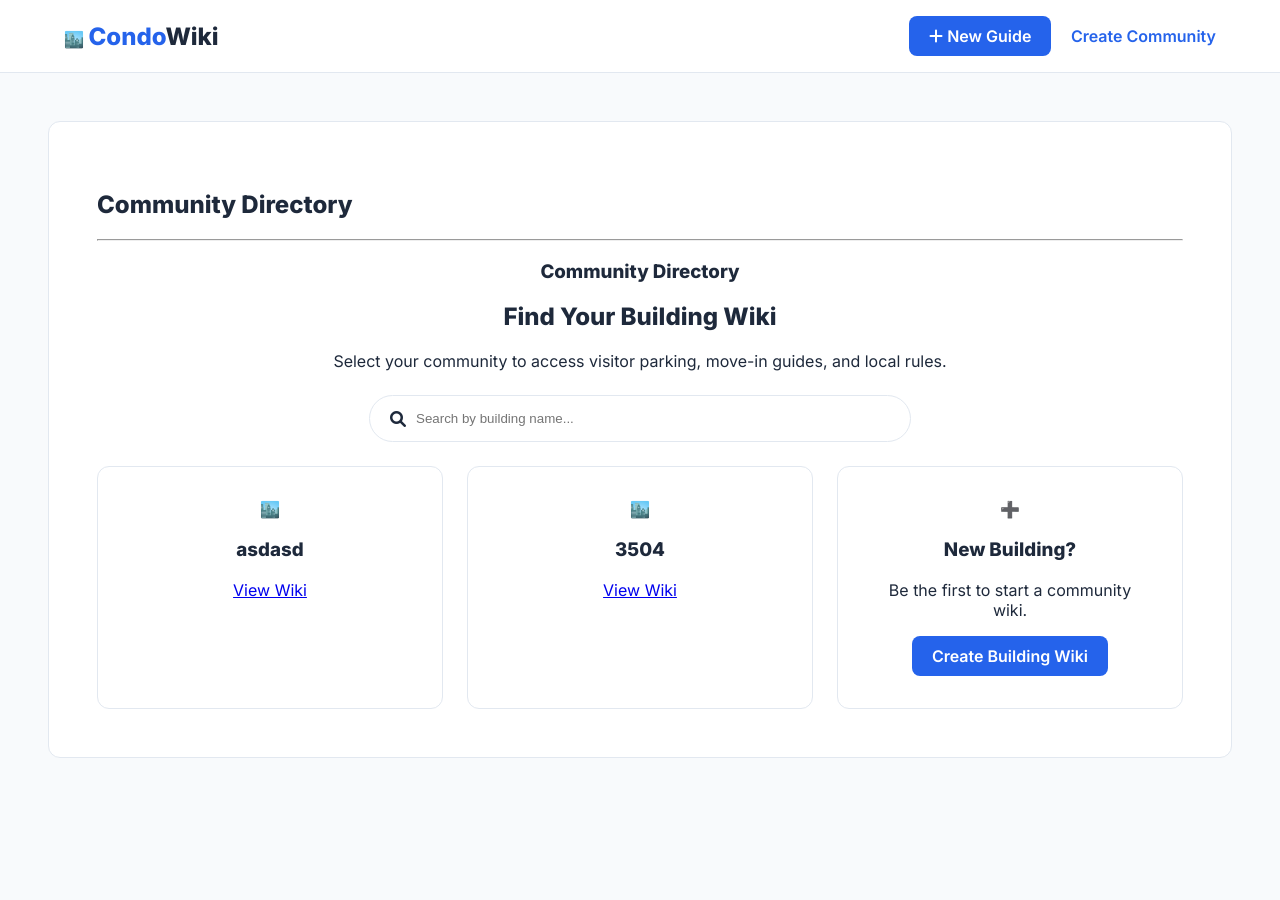
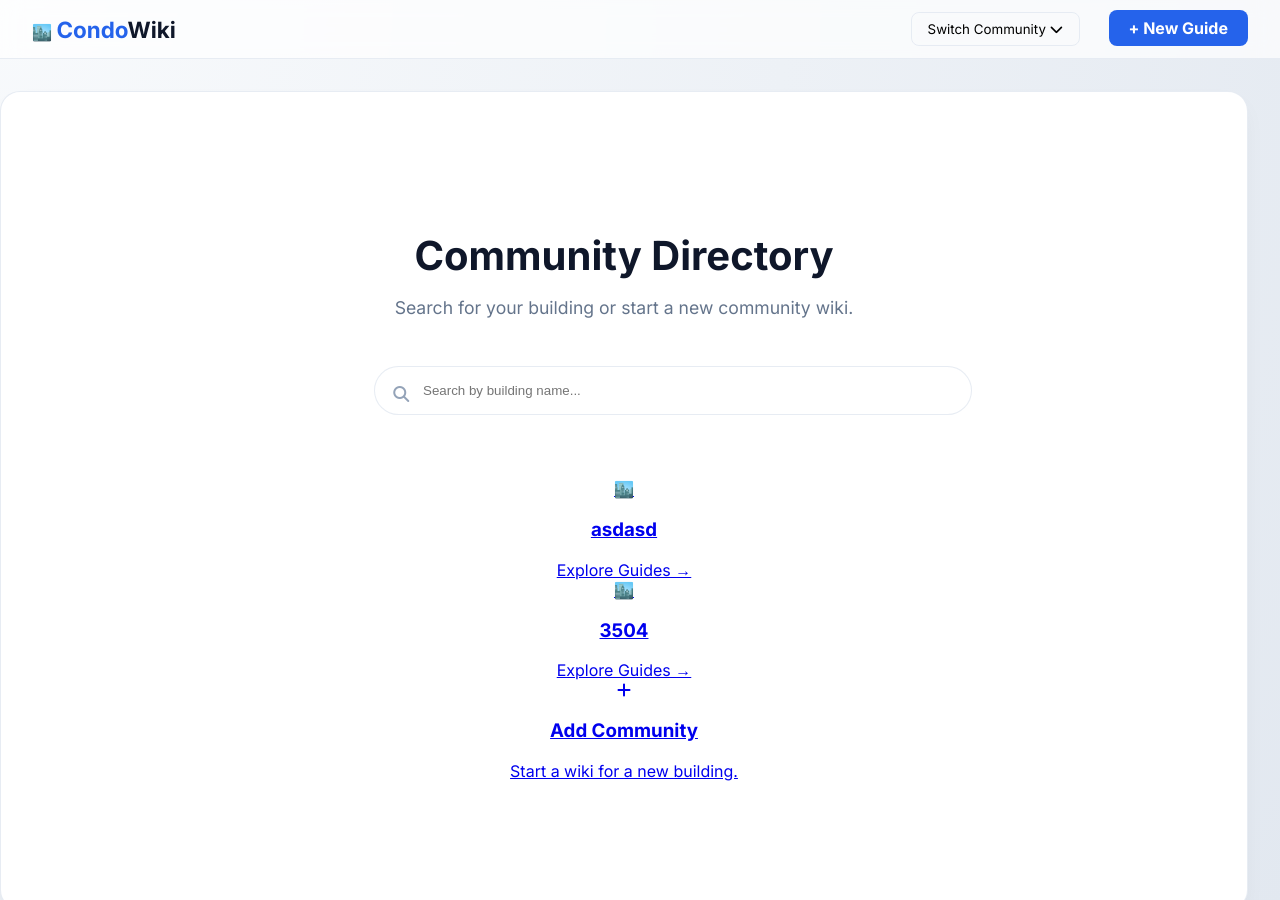
Before and after one commit to dekumar2-lab/lab-community, a Jekyll site: the page built from index.html, in a window 1280 px wide and 900 px high. Built offline with Jekyll 4.4.1, drawn with Linux system fonts in a browser that asks for light colours.

Commit message:
Updated htmls and styles

```diff
--- a/_layouts/default.html
+++ b/_layouts/default.html
@@ -4,51 +4,59 @@
     <meta charset="UTF-8">
     <meta name="viewport" content="width=device-width, initial-scale=1.0">
     <title>{{ page.title }} | CondoWiki</title>
-    <link href="https://fonts.googleapis.com/css2?family=Inter:wght@400;600;800&display=swap" rel="stylesheet">
-    <link rel="stylesheet" href="https://cdnjs.cloudflare.com/ajax/libs/font-awesome/6.0.0/css/all.min.css">
+    <link href="https://fonts.googleapis.com/css2?family=Inter:wght@400;500;700&display=swap" rel="stylesheet">
+    <link rel="stylesheet" href="https://cdnjs.cloudflare.com/ajax/libs/font-awesome/6.4.0/css/all.min.css">
     <link rel="stylesheet" href="{{ site.baseurl }}/assets/style.css">
 </head>
 <body>
 
-<header class="navbar">
+<header class="glass-header">
+    <div class="header-container">
         <div class="logo">🏙️ <a href="{{ site.baseurl }}/"><span>Condo</span>Wiki</a></div>
-    <div class="header-actions">
-        <a href="{{ site.baseurl }}/submit.html" class="btn-primary"><i class="fa fa-plus"></i> New Guide</a>
-        <a href="{{ site.baseurl }}/submit.html?new_community=true" class="nav-link-alt">Create Community</a>
+
+        <nav class="header-nav">
+            <div class="dropdown">
+                <button class="dropbtn">Switch Community <i class="fa fa-chevron-down"></i></button>
+                <div class="dropdown-content">
+                    {% assign condos = "" | split: "," %}
+                    {% for p in site.pages %}{% if p.condo %}{% assign condos = condos | push: p.condo | uniq %}{% endif %}{% endfor %}
+                    {% for building in condos %}
+                        <a href="{{ site.baseurl }}/content/{{ building | replace: ' ', '-' }}/">{{ building }}</a>
+                    {% endfor %}
+                    <hr>
+                    <a href="{{ site.baseurl }}/submit.html?mode=new" class="create-link">Add Community</a>
+                </div>
+            </div>
+            <a href="{{ site.baseurl }}/submit.html" class="btn-primary-glass">+ New Guide</a>
+        </nav>
     </div>
 </header>
 
-<div class="app-container">
+<div class="app-shell">
     {% if page.condo %}
-    <aside class="sidebar">
-        <div class="sidebar-inner">
-            <h3 class="sidebar-title">{{ page.condo }} Guides</h3>
-            <nav class="sidebar-nav">
+    <aside class="glass-sidebar">
+        <div class="sidebar-header">
+            <h3>{{ page.condo }}</h3>
+            <p>Community Wiki</p>
+        </div>
+        <nav class="sidebar-links">
             <ul>
                 {% for p in site.pages %}
                     {% if p.condo == page.condo %}
                     <li class="{% if page.url == p.url %}active{% endif %}">
-                            <a href="{{ site.baseurl }}{{ p.url }}">{{ p.title }}</a>
+                        <a href="{{ site.baseurl }}{{ p.url }}"><i class="fa fa-file-lines"></i> {{ p.title }}</a>
                     </li>
                     {% endif %}
                 {% endfor %}
             </ul>
         </nav>
-        </div>
     </aside>
     {% endif %}
 
-    <main class="main-body">
-        <article class="content-card">
-            {% if page.path contains 'content/' %}
-            <a href="{{ site.baseurl }}/submit.html?edit=true&title={{ page.title | url_encode }}&content={{ page.content | url_encode }}&condo={{ page.condo | url_encode }}" class="btn-edit">
-                <i class="fa fa-pen"></i> Edit Page
-            </a>
-            {% endif %}
-            <h1>{{ page.title }}</h1>
-            <hr>
-            <div class="prose">{{ content }}</div>
-        </article>
+    <main class="content-area">
+        <div class="glass-card">
+            {{ content }}
+        </div>
     </main>
 </div>
 </body>
--- a/assets/style.css
+++ b/assets/style.css
@@ -1,27 +1,80 @@
-:root { --primary: #2563eb; --bg: #f8fafc; --text: #1e293b; --border: #e2e8f0; }
-body { font-family: 'Inter', sans-serif; margin: 0; background: var(--bg); color: var(--text); }
+:root {
+    --primary: #2563eb;
+    --accent: #3b82f6;
+    --glass: rgba(255, 255, 255, 0.7);
+    --border: rgba(226, 232, 240, 0.8);
+    --text: #0f172a;
+}
 
-.navbar { background: white; border-bottom: 1px solid var(--border); padding: 1rem 5%; display: flex; justify-content: space-between; align-items: center; position: sticky; top: 0; z-index: 100; }
-.logo a { font-size: 1.5rem; font-weight: 800; color: var(--text); text-decoration: none; }
+body {
+    font-family: 'Inter', sans-serif;
+    margin: 0;
+    background: radial-gradient(circle at top left, #f8fafc, #e2e8f0);
+    color: var(--text);
+    min-height: 100vh;
+}
+
+/* Glass Header */
+.glass-header {
+    backdrop-filter: blur(10px);
+    background: var(--glass);
+    border-bottom: 1px solid var(--border);
+    position: sticky;
+    top: 0;
+    z-index: 1000;
+    padding: 0.75rem 0;
+}
+.header-container { max-width: 1400px; margin: 0 auto; display: flex; justify-content: space-between; align-items: center; padding: 0 2rem; }
+.logo a { font-weight: 800; font-size: 1.4rem; color: var(--text); text-decoration: none; }
 .logo span { color: var(--primary); }
 
-.app-container { display: flex; max-width: 1400px; margin: 0 auto; min-height: 100vh; }
-.sidebar { width: 280px; background: white; border-right: 1px solid var(--border); padding: 2rem 1.5rem; }
-.sidebar-title { font-size: 0.75rem; text-transform: uppercase; color: #94a3b8; letter-spacing: 0.05em; margin-bottom: 1rem; }
-.sidebar-nav ul { list-style: none; padding: 0; }
-.sidebar-nav a { display: block; padding: 0.6rem; color: var(--text); text-decoration: none; border-radius: 6px; }
-.sidebar-nav li.active a { background: #eff6ff; color: var(--primary); font-weight: 600; }
+/* Layout Shell */
+.app-shell { display: flex; max-width: 1400px; margin: 0 auto; padding-top: 2rem; }
 
-.main-body { flex: 1; padding: 3rem; }
-.content-card { background: white; padding: 3rem; border-radius: 12px; border: 1px solid var(--border); position: relative; }
-.btn-edit { position: absolute; top: 3rem; right: 3rem; color: var(--primary); border: 1px solid var(--primary); padding: 5px 15px; border-radius: 6px; text-decoration: none; font-size: 0.85rem; }
+/* Isolated Sidebar */
+.glass-sidebar {
+    width: 260px;
+    background: var(--glass);
+    backdrop-filter: blur(8px);
+    border-radius: 16px;
+    border: 1px solid var(--border);
+    margin: 0 2rem;
+    height: fit-content;
+    padding: 1.5rem;
+}
+.sidebar-header h3 { margin: 0; font-size: 1.1rem; color: var(--primary); }
+.sidebar-header p { font-size: 0.75rem; color: #64748b; margin-top: 4px; }
+.sidebar-links ul { list-style: none; padding: 0; margin-top: 1.5rem; }
+.sidebar-links li a {
+    display: block; padding: 0.75rem 1rem; color: #475569; text-decoration: none;
+    border-radius: 8px; transition: 0.3s; margin-bottom: 0.5rem;
+}
+.sidebar-links li a:hover { background: rgba(37, 99, 235, 0.05); color: var(--primary); transform: translateX(5px); }
+.sidebar-links li.active a { background: var(--primary); color: white; box-shadow: 0 4px 12px rgba(37, 99, 235, 0.2); }
 
-.directory-wrap { text-align: center; width: 100%; }
-.search-bar { max-width: 500px; margin: 1.5rem auto; display: flex; align-items: center; border: 1px solid var(--border); border-radius: 30px; padding: 5px 20px; background: white; }
-.search-bar input { border: none; padding: 10px; width: 100%; outline: none; }
-.community-grid { display: grid; grid-template-columns: repeat(auto-fill, minmax(260px, 1fr)); gap: 1.5rem; }
-.community-card { background: white; padding: 2rem; border-radius: 12px; border: 1px solid var(--border); transition: 0.2s; }
-.btn-primary { background: var(--primary); color: white; padding: 10px 20px; border-radius: 8px; text-decoration: none; font-weight: 600; display: inline-block; }
-.nav-link-alt { color: var(--primary); text-decoration: none; font-weight: 600; margin-left: 15px; }
+/* Main Glass Card */
+.content-area { flex: 1; padding-right: 2rem; }
+.glass-card {
+    background: white;
+    padding: 3rem;
+    border-radius: 20px;
+    border: 1px solid var(--border);
+    box-shadow: 0 10px 25px -5px rgba(0,0,0,0.05);
+}
 
-@media (max-width: 768px) { .app-container { flex-direction: column; } .sidebar { width: 100%; border-right: none; } }
+/* Dropdown Switcher */
+.dropdown { position: relative; display: inline-block; margin-right: 1.5rem; }
+.dropbtn { background: none; border: 1px solid var(--border); padding: 8px 16px; border-radius: 8px; cursor: pointer; font-family: inherit; }
+.dropdown-content {
+    display: none; position: absolute; background: white; min-width: 200px;
+    box-shadow: 0 10px 15px rgba(0,0,0,0.1); border-radius: 12px; border: 1px solid var(--border); top: 100%;
+}
+.dropdown-content a { color: black; padding: 12px 16px; text-decoration: none; display: block; font-size: 0.9rem; }
+.dropdown-content a:hover { background: #f1f5f9; }
+.dropdown:hover .dropdown-content { display: block; }
+
+.btn-primary-glass {
+    background: var(--primary); color: white; padding: 8px 20px; border-radius: 8px;
+    text-decoration: none; font-weight: 600; transition: 0.3s;
+}
+.btn-primary-glass:hover { background: var(--accent); opacity: 0.9; }
--- a/index.html
+++ b/index.html
@@ -1,51 +1,33 @@
 ---
 layout: default
-title: Community Directory
+title: Welcome to CondoWiki
 ---
-<div class="directory-wrap">
-    <section class="hero-section">
-        <h1>Community Directory</h1>
-        <h2>Find Your Building Wiki</h2>
-        <p>Select your community to access visitor parking, move-in guides, and local rules.</p>
-        <div class="search-bar">
-            <i class="fa fa-search"></i>
-            <input type="text" id="directorySearch" placeholder="Search by building name..." onkeyup="filterCommunities()">
-        </div>
-    </section>
+<div style="text-align:center; padding: 4rem 0;">
+    <h1 style="font-size: 2.5rem; margin-bottom: 1rem;">Community Directory</h1>
+    <p style="color: #64748b; font-size: 1.1rem; margin-bottom: 3rem;">Search for your building or start a new community wiki.</p>
+
+    <div style="max-width: 500px; margin: 0 auto 4rem; position: relative;">
+        <input type="text" id="dirSearch" placeholder="Search by building name..."
+               style="width: 100%; padding: 1rem 3rem; border-radius: 50px; border: 1px solid var(--border); outline: none;">
+        <i class="fa fa-search" style="position: absolute; left: 1.2rem; top: 1.2rem; color: #94a3b8;"></i>
+    </div>
 
     <div class="community-grid" id="communityGrid">
         {% assign condos = "" | split: "," %}
-        {% for p in site.pages %}
-            {% if p.condo %}
-                {% assign condos = condos | push: p.condo | uniq %}
-            {% endif %}
+        {% for p in site.pages %}{% if p.condo %}{% assign condos = condos | push: p.condo | uniq %}{% endif %}{% endfor %}
+
+        {% for building in condos %}
+        <a href="{{ site.baseurl }}/content/{{ building | replace: ' ', '-' }}/" class="building-card">
+            <div class="card-icon">🏙️</div>
+            <h3>{{ building }}</h3>
+            <span>Explore Guides →</span>
+        </a>
         {% endfor %}
 
-        {% for building in condos %}
-        <div class="community-card">
-            <div class="card-icon">🏙️</div>
-            <h3>{{ building }}</h3>
-            {% assign folder = building | replace: " ", "-" %}
-            <a href="{{ site.baseurl }}/content/{{ folder }}/" class="btn-secondary">View Wiki</a>
-        </div>
-        {% endfor %}
-
-        <div class="community-card create-new">
-            <div class="card-icon">➕</div>
-            <h3>New Building?</h3>
-            <p>Be the first to start a community wiki.</p>
-            <a href="{{ site.baseurl }}/submit.html" class="btn-primary">Create Building Wiki</a>
-        </div>
+        <a href="{{ site.baseurl }}/submit.html?mode=new" class="building-card create-card">
+            <div class="card-icon"><i class="fa fa-plus"></i></div>
+            <h3>Add Community</h3>
+            <p>Start a wiki for a new building.</p>
+        </a>
     </div>
 </div>
-
-<script>
-function filterCommunities() {
-    let input = document.getElementById('directorySearch').value.toLowerCase();
-    let cards = document.getElementsByClassName('community-card');
-    for (let i = 0; i < cards.length; i++) {
-        let title = cards[i].getElementsByTagName('h3')[0].innerText.toLowerCase();
-        cards[i].style.display = title.includes(input) ? "" : "none";
-    }
-}
-</script>
```
Lines whose indentation alone changed are shown as unchanged.
